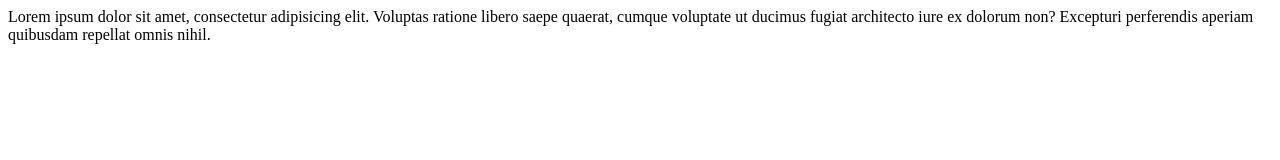
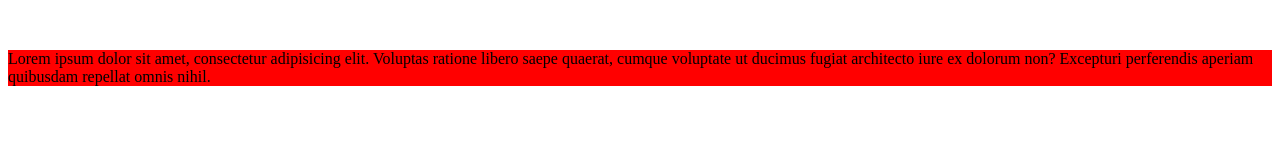
Before and after one commit to rafavarela/raulprueba, a plain HTML site: page index.html in a window 1280 px wide. Drawn offline with Linux system fonts and the light colour scheme.

Commit message:
version 0.0002 de mi programa de prueba

```diff
--- a/index.html
+++ b/index.html
@@ -3,10 +3,15 @@
 <head>
 	<meta charset="UTF-8">
 	<title>Ejemplo de git</title>
+
 	<style>
+		#contenido {margin-top: 50px; 200px; background-color: red}
 	</style>
+
 </head>
 <body>
-	Lorem ipsum dolor sit amet, consectetur adipisicing elit. Voluptas ratione libero saepe quaerat, cumque voluptate ut ducimus fugiat architecto iure ex dolorum non? Excepturi perferendis aperiam quibusdam repellat omnis nihil.
+	<div id="contenido">
+		Lorem ipsum dolor sit amet, consectetur adipisicing elit. Voluptas ratione libero saepe quaerat, cumque voluptate ut ducimus fugiat architecto iure ex dolorum non? Excepturi perferendis aperiam quibusdam repellat omnis nihil.
+	</div>
 </body>
 </html>
```
